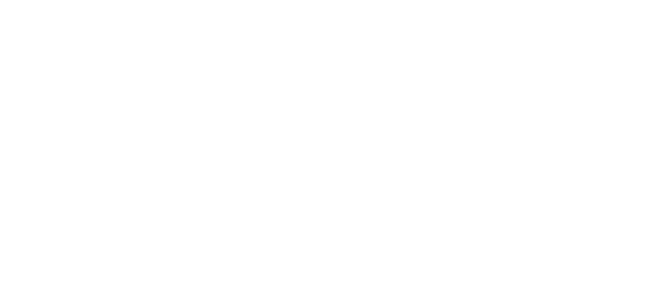
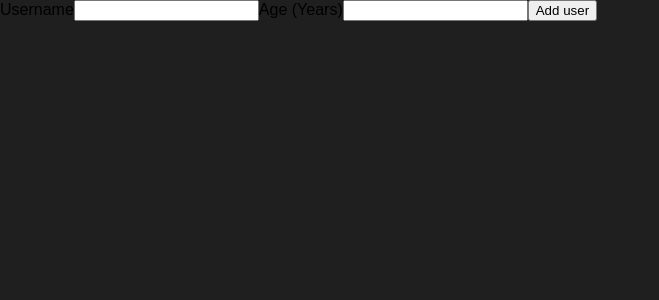
Before and after one commit to roxannelessard/adding-users-page, a React (Create React App) app: page / in a window 1280 px wide. Shown: the top 300 px of the page, without its empty margins (0-659 px from the left). Built offline with nearby package versions, Linux system fonts and the light colour scheme.

Commit message:
feat: adds AddUser form component

```diff
--- a/src/App.js
+++ b/src/App.js
@@ -1,10 +1,10 @@
 import React from 'react';
-
+import { AddUser } from './components/Users/AddUser';
 
 function App() {
   return (
     <div>
-
+      <AddUser/>
     </div>
   );
 }
--- /dev/null
+++ b/src/components/Users/AddUser.js
@@ -0,0 +1,16 @@
+export const AddUser = (props) => {
+
+  const addUserHandler = (event) => {
+    event.preventDefault();
+  };
+
+  return (
+    <form onSubmit={addUserHandler}>
+      <label htmlFor="username">Username</label>
+      <input id="username" type="text" />
+      <label htmlFor="age">Age (Years)</label>
+      <input id="age" type="number" />
+      <button type="submit">Add user</button>
+    </form>
+  );
+};
--- a/src/index.css
+++ b/src/index.css
@@ -4,6 +4,7 @@
 
 html {
   font-family: sans-serif;
+  background: #1f1f1f;
 }
 
 body {
```
